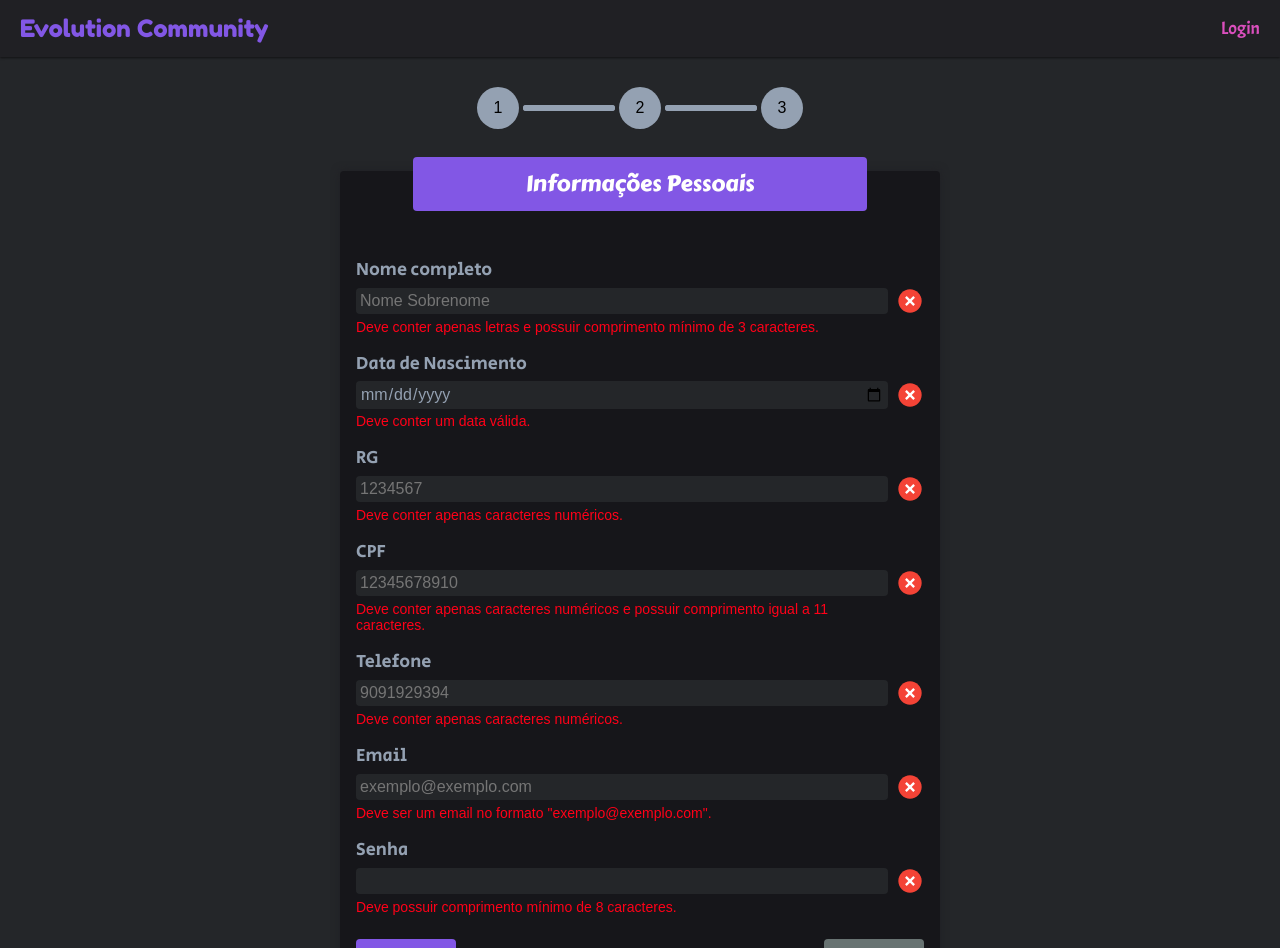
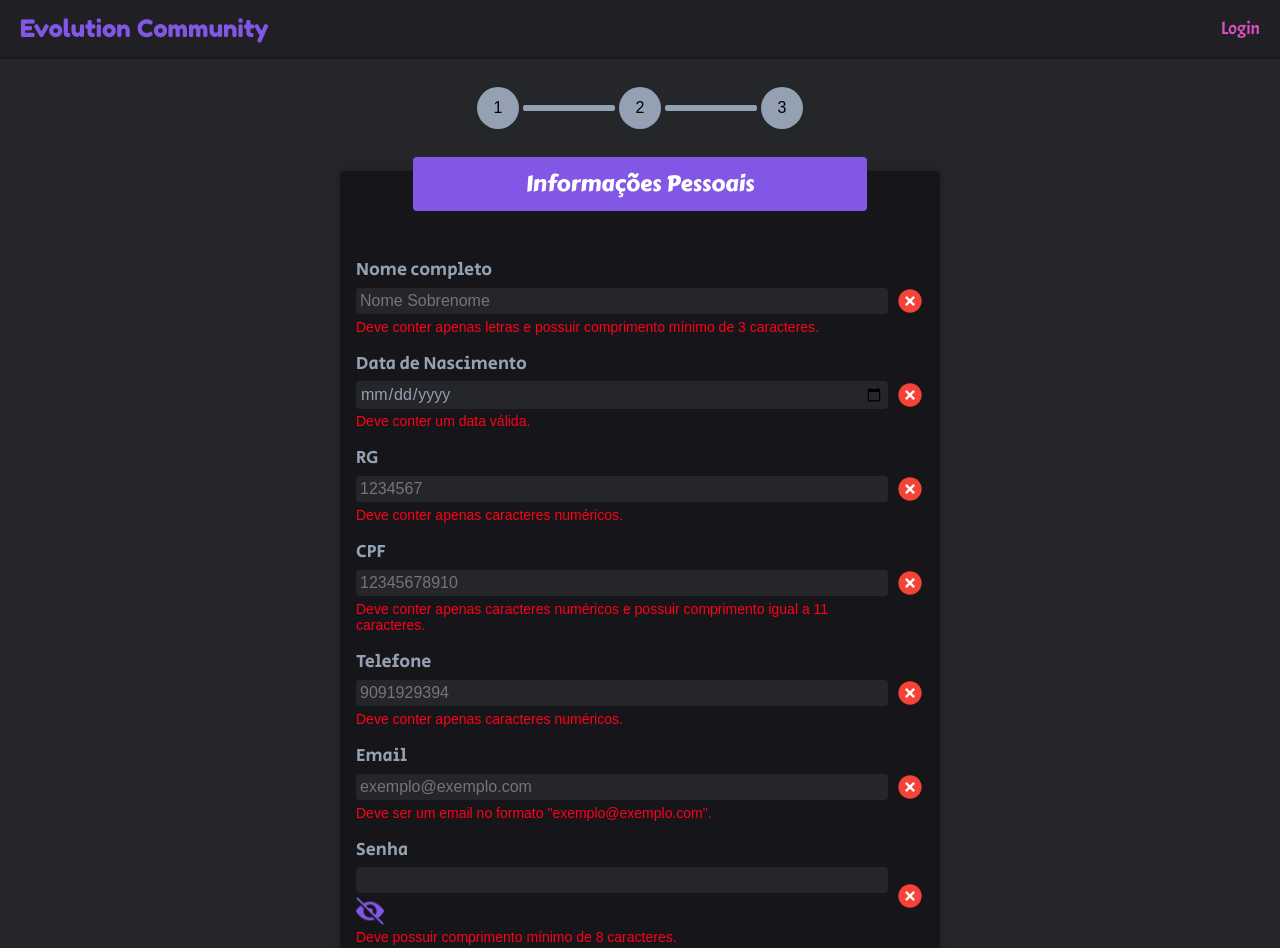
Before and after one commit to Lucas-Almeida-SD/Evolution_Community-Front_End, a React (Create React App) app: page /registration in a window 1280 px wide. Shown: the top 948 px of the page. Built offline with nearby package versions, Linux system fonts and the light colour scheme; a web font is replaced by a local one.

Commit message:
feat: adicionado elemento efunção para exibir e esconder o password

```diff
--- a/src/components/Input.tsx
+++ b/src/components/Input.tsx
@@ -1,9 +1,11 @@
-import React from 'react';
+import React, { useState } from 'react';
 import correctImg from '../assets/correct.png';
 import incorrectImg from '../assets/incorrect.svg';
 import formInputErrorMessage from '../helpers/formInputErrorMessage';
 import formInputPlaceholders from '../helpers/formInputPlaceholders';
 import UserAttr from '../helpers/UserAttr.type';
+import openEye from '../assets/open_eye.png';
+import closedEye from '../assets/closed_eye.png';
 
 type Props = {
   htmlFor: string;
@@ -17,6 +19,8 @@ type Props = {
 };
 
 function Input(props: Props) {
+  const [showPassword, setShowPassword] = useState(false);
+
   const {
     htmlFor,
     spanContent,
@@ -28,6 +32,11 @@ function Input(props: Props) {
     onChange,
   } = props;
 
+  const showAndHidePassword = () => {
+    if (showPassword) return { type: 'text', src: openEye, alt: 'Senha visível' };
+    return { type: 'password', src: closedEye, alt: 'Senha escondida' };
+  };
+
   return (
     <div className="input-div">
       <span>{spanContent}</span>
@@ -35,12 +44,21 @@ function Input(props: Props) {
         <label htmlFor={htmlFor}>
           <input
             id={id}
-            type={type}
+            type={(type === 'password') ? showAndHidePassword().type : type}
             name={name}
             value={value}
             placeholder={formInputPlaceholders[name as UserAttr]}
             onChange={onChange}
           />
+          {(type === 'password') && (
+            <img
+              src={showAndHidePassword().src}
+              alt={showAndHidePassword().alt}
+              className="show-password"
+              onClick={() => setShowPassword(!showPassword)}
+              aria-hidden
+            />
+          )}
         </label>
         <img
           src={(isValid) ? correctImg : incorrectImg}
```
